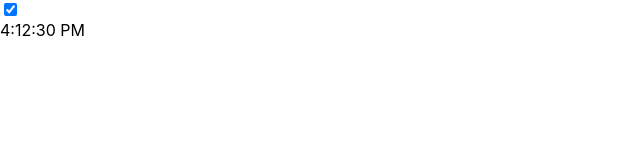
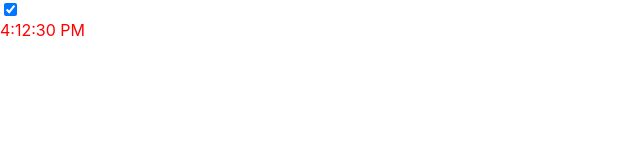
Before and after one commit to max80713/react-30-days, a React (Create React App) app in the folder my-app/: page / in a window 1280 px wide. Both pictures are taken after a click on the checkbox 10 px from the left and 9 px from the top of the page. Shown: the top 160 px of the page, without its empty margins (0-640 px from the left). Built offline with nearby package versions, Linux system fonts and the light colour scheme.

Commit message:
Add day fourteen example code

```diff
--- a/my-app/src/Clock.js
+++ b/my-app/src/Clock.js
@@ -1,6 +1,8 @@
 import React from 'react';
 
 class Clock extends React.Component {
+  timeRef = React.createRef()
+
   state = {
     time: new Date()
   }
@@ -17,8 +19,16 @@ class Clock extends React.Component {
     clearInterval(this.interval);
   }
 
+  componentDidUpdate() {
+    if (this.state.time.getSeconds() % 5 === 0) {
+      this.timeRef.current.style.color = 'red';
+    } else {
+      this.timeRef.current.style.color = 'black';
+    }
+  }
+
   render() {
-    return <div>{this.state.time.toLocaleTimeString()}</div>
+    return <div ref={this.timeRef}>{this.state.time.toLocaleTimeString()}</div>
   }
 }
 
```
